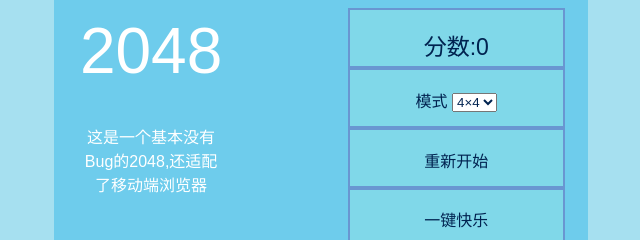
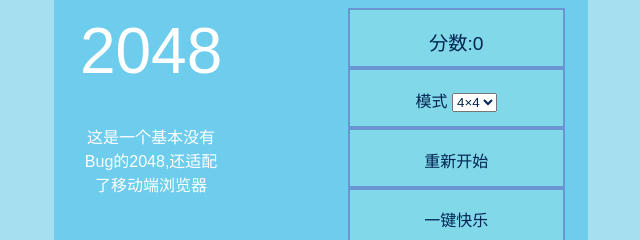
Before and after one commit to xcfox/2048, a plain HTML site: page index.html in a window 1280 px wide. Shown: the top 240 px of the page, 319-959 px from the left. Drawn offline with Linux system fonts and the light colour scheme.

Commit message:
Update index.html

```diff
--- a/index.html
+++ b/index.html
@@ -63,7 +63,7 @@
             color: #002350;
         }
         #hwh{
-            font-size: 144%;
+            font-size: 120%;
         }
     </style>
 
```
